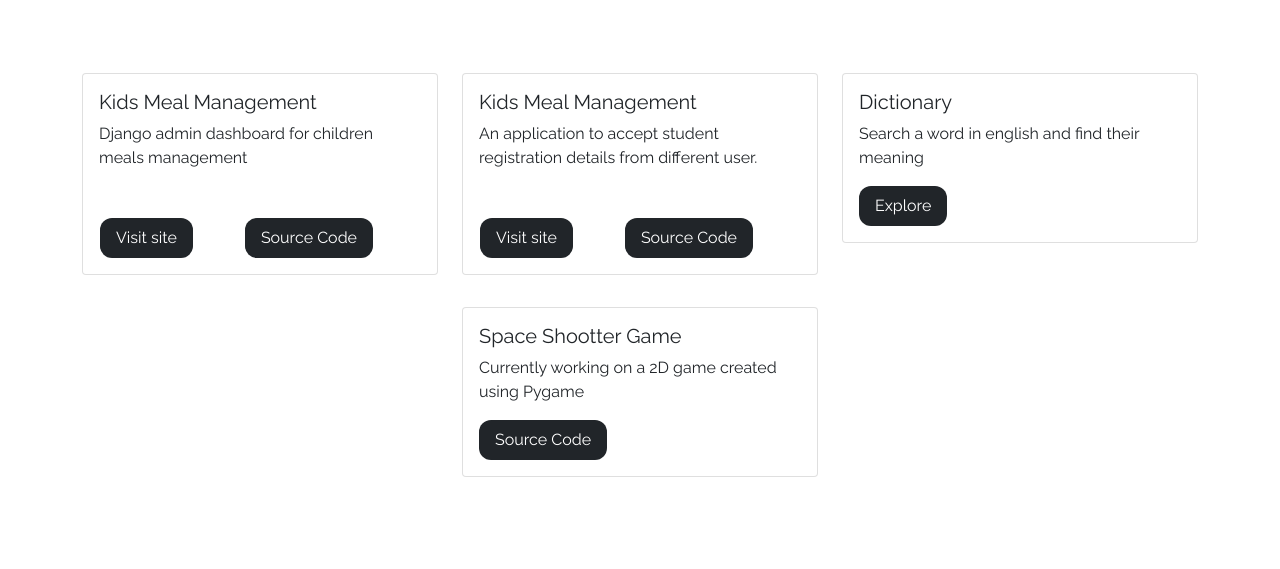
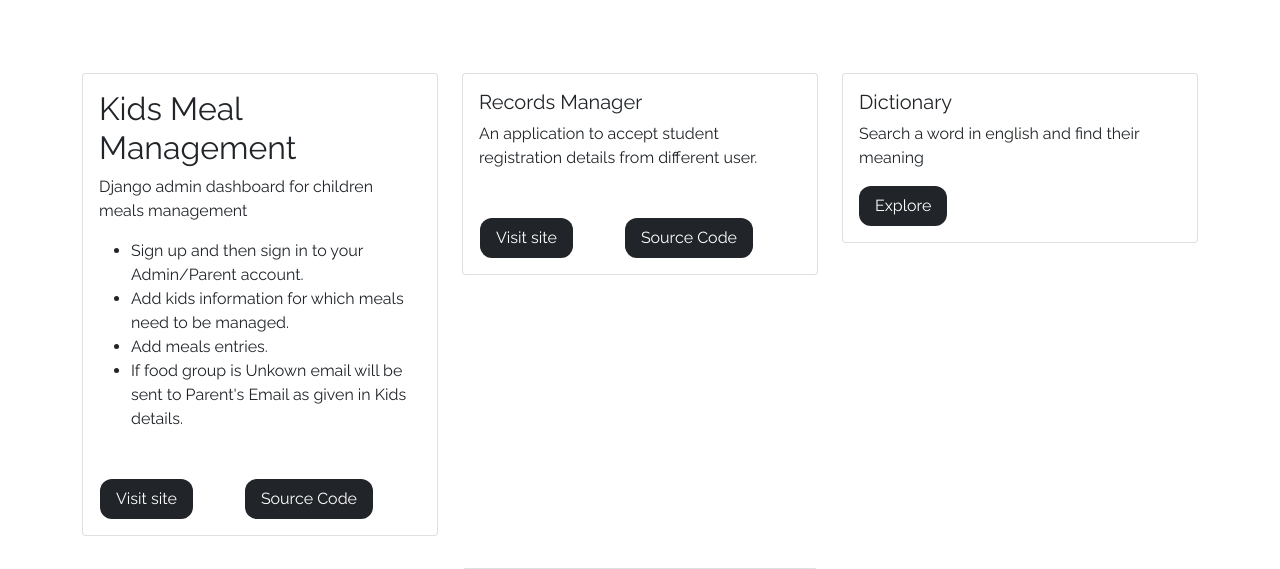
Before and after one commit to sagarsangwan/sagarsangwan, a Flask app: page / in a window 1280 px wide. Shown: the part 2546-3115 px from the top of the page. Run offline with Flask 2, Linux system fonts and the light colour scheme; parts of the project's set-up code (start-up, migrations or seed data) failed here and were passed over; some libraries are stand-ins or nearby versions.

Commit message:
style changes in projects area

```diff
--- a/templates/pages/home.html
+++ b/templates/pages/home.html
@@ -174,13 +174,21 @@
     <div class="col-xs-12 col-md-9 col-lg-4 col-padding">
         <div class="card">
             <div class="card-body">
-                <h5 class="card-title">Kids Meal Management</h5>
+                <h2 class="card-title"> Kids Meal Management</h2>
                 <p class="card-text"> Django admin dashboard for children meals management</p>
+                <ul class="text-start">
+                    <li>Sign up and then sign in to your Admin/Parent account.
+                    </li>
+                    <li>Add kids information for which meals need to be managed.</li>
+                    <li>Add meals entries.
+                    </li>
+                    <li>If food group is Unkown email will be sent to Parent's Email as given in Kids details.
+                    </li>
+                </ul>
                 <div class="mt-5 text-end">
                     <a href="https://kids-meal-management.herokuapp.com/" target="blank"
                         class="btn button btn-dark">Visit
                         site</a>
-
                     <a href="https://github.com/sagarsangwan/kids_meal_managment"
                         class="btn button mx-5 btn-dark">Source
                         Code</a>
@@ -188,10 +196,11 @@
             </div>
         </div>
     </div>
+
     <div class="col-xs-12 col-md-9 col-lg-4 col-padding">
         <div class="card">
             <div class="card-body">
-                <h5 class="card-title">Kids Meal Management</h5>
+                <h5 class="card-title">Records Manager</h5>
                 <p class="card-text"> An application to accept student registration details from different user.</p>
                 <div class="mt-5 text-end">
                     <a href="https://recordsmanager.herokuapp.com/" target="blank" class="btn button btn-dark">Visit
```
